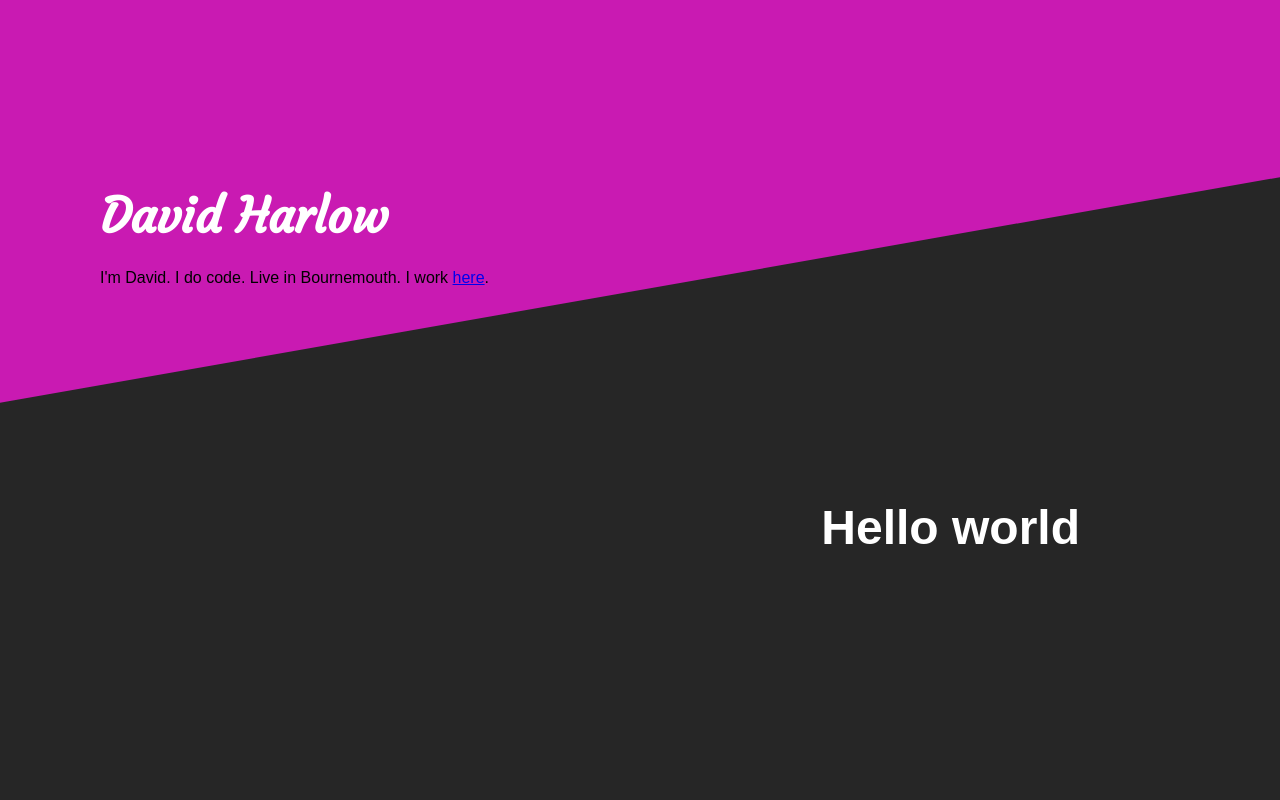
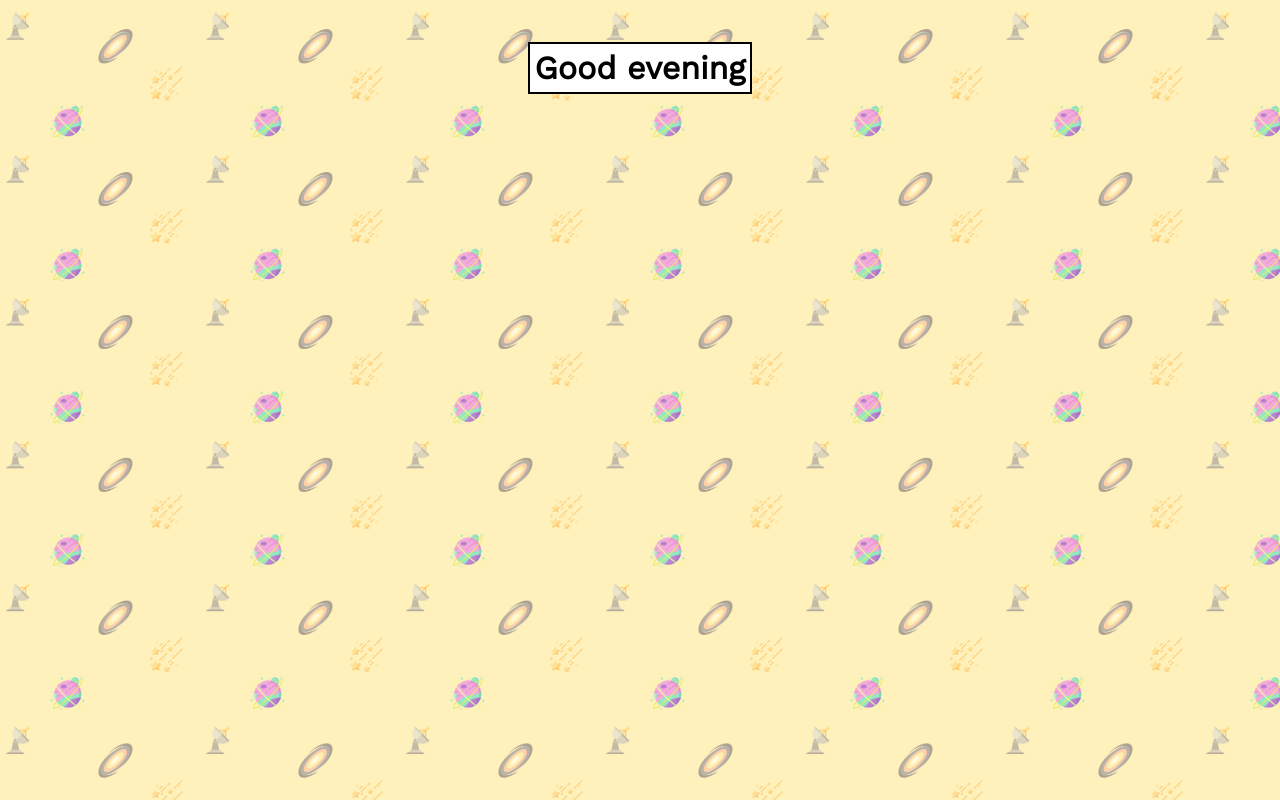
Before and after one commit to davidh61/personalV2, a website: page index.html in a window 1280 px wide. Drawn offline with nearby package versions, Linux system fonts and the light colour scheme.

Commit message:
redo of bg and text

```diff
--- a/index.html
+++ b/index.html
@@ -11,18 +11,11 @@
 
 <body>
 
-    <section class="slewedBox">
-        <div class="container">
-            <h1>David Harlow</h1>
-            <p>I'm David. I do code. Live in Bournemouth. I work <a href="https://redweb.com">here</a>.</p>
-        </div>
-    </section>
+    <div class="container">
 
-    <section class="sec2">
-        <h1>Hello world</h1>
-        <p></p>
-    </section>
+        <h1><span>Good evening</span></h1>
 
+    </div>
 </body>
 
 </html>
--- a/sass/styles.scss
+++ b/sass/styles.scss
@@ -1,53 +1,29 @@
 $blue: #b2c7ea;
 $pink: #c91ab2;
+$font: 'Work Sans', sans-serif;
 
-@import url('https://fonts.googleapis.com/css?family=Courgette');
 
-body {
-	margin: 0;
-	padding: 0;
-	background: #262626;
-}
-.slewedBox {
-	background: $pink;
-	padding-top: 20%;
-	transform: skew(0deg, -10deg) translateY(-190px);
-}
-.container {
-	padding: 100px 100px 0 100px;
-	transform: skew(0deg, 10deg);
-}
-.container h1 {
-    font-family: 'Courgette', cursive;
-    color: white;
-	margin: 0;
-	padding: 20px 0;
-	font-size: 3em;
-}
-.container p {
-	font-family: arial;
-	margin: 0;
-	padding: 0;
-	font-size: 1em;
-	line-height: 1.5em;
-	width: 80%;
+@import url('https://fonts.googleapis.com/css?family=Work+Sans');
+
+html {
+    background: url(../img/bg.PNG) repeat;
+    -webkit-background-size: 200px;
+    -moz-background-size: 200px;
+    -o-background-size: 200px;
+    background-size: 200px;
 }
 
-.sec2 {
-	padding: 0 200px 150px;
-	color: #fff;
-	font-family: arial;
-	text-align: right;
+.container {
+    padding: 20px;
 }
-.sec2 h1 {
-	margin: 0;
-	padding: 20px 0;
-	font-size: 3em;
+
+h1 {
+    font-family: $font;
+    text-align: center;
 }
-.sec2 p {
-	margin: 0;
-	padding: 0;
-	font-size: 1em;
-	line-height: 1.5em;
-	width: 100%;
+
+h1 span {
+    border: 2px solid black;
+    padding: 5px;
+    background-color: white;
 }
```
Also changed, not shown: css/styles.css, img/bg.png (added).
